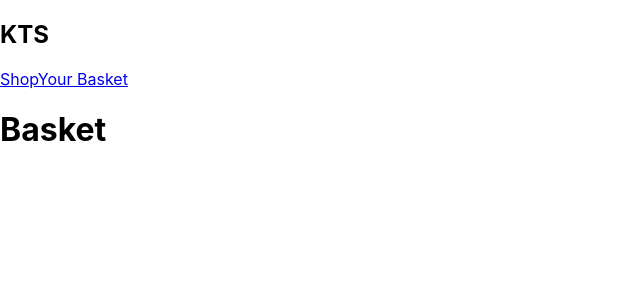
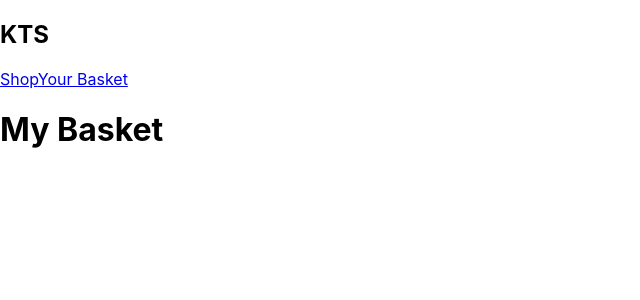
Before and after one commit to emr404/kelisto-test, a React (Create React App) app: page /Basket in a window 1280 px wide. Shown: the top 300 px of the page, without its empty margins (0-640 px from the left). Built offline with nearby package versions, Linux system fonts and the light colour scheme.

Commit message:
Added display of basket content

```diff
--- a/src/pages/Basket.js
+++ b/src/pages/Basket.js
@@ -1,9 +1,23 @@
-import React from 'react'
+import React, { useState,useContext } from 'react'
+import {ProductContext} from '../context/BasketContext';
+const Basket = () => {
+    const [basketContext, setBasketContext] = useContext(ProductContext)
+    const [basketContent, setBasketContent] = useState(basketContext)
 
-const Basket = () => {
     return (
-        <div>
-            <h1>Basket</h1>
+        <div className='Basket'>
+            <h1>My Basket</h1>
+
+            {
+                basketContent.map(item=>
+                    <div className='BasketItem' key={item.sku}>
+                        <img src={item.image} alt={item.title} title={item.title}/>
+                        <p>{item.price}</p>
+                        <p>{item.title}</p>
+                    </div>
+                )
+            }
+
         </div>
     )
 }
--- a/src/pages/Products.js
+++ b/src/pages/Products.js
@@ -11,10 +11,11 @@ const Products = () => {
         const productName =  e.target.childNodes[1].innerText
         const productPrice = e.target.childNodes[2].innerText
         const productImage = e.target.childNodes[0].currentSrc
+        const productSku = e.target.childNodes[3].innerText
 
         setBasket(prevProduct=>[
             ...prevProduct,
-            {title:productName, price:productPrice, image:productImage}
+            {title:productName, price:productPrice, image:productImage, sku:productSku}
         ])
     }
     return (
@@ -27,6 +28,7 @@ const Products = () => {
                             <img src={product.image.default} alt={product.title} title={product.title}/>
                             <p id='Title'>{product.title}</p>
                             <p id='Price'>£{product.price}</p>
+                            <p id='Sku'>{product.sku}</p>
                             <button>Add to Basket</button>
                         </form>
                     </div>
```
Also changed, not shown: 1 other file (tests, documents, lock files or other folders).
